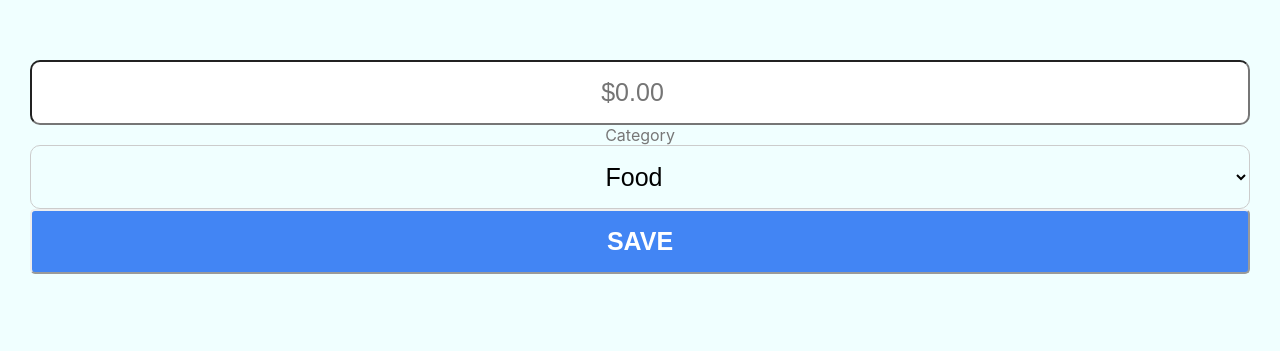
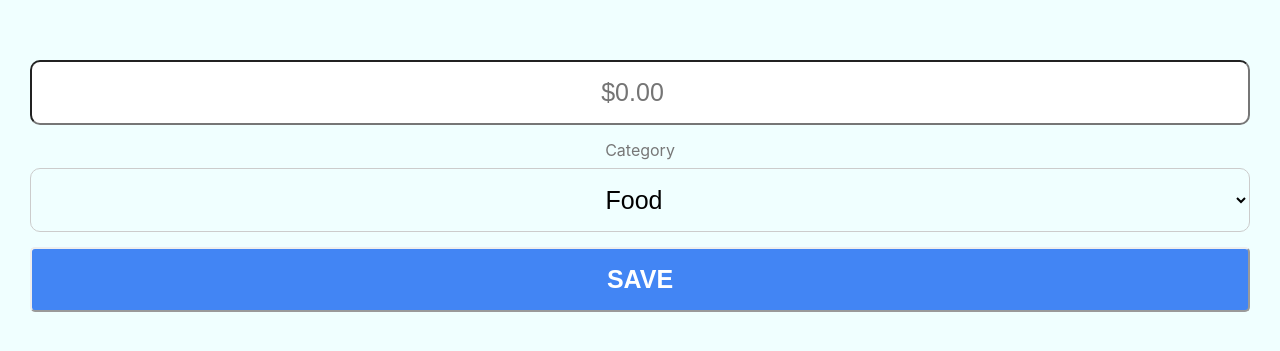
Before and after one commit to sahelgeson/dirtsimple-expensetracker, a React (Create React App) app: page / in a window 1280 px wide. Shown: the part 245-596 px from the top of the page. Built offline with nearby package versions, Linux system fonts and the light colour scheme.

Commit message:
fixes typo

```diff
--- a/src/History/HistoryEditForm.jsx
+++ b/src/History/HistoryEditForm.jsx
@@ -118,7 +118,7 @@ class HistoryEditForm extends Component{
 
     return(
       <form
-        className="ftable__row xxcard phm pbm pts mbs"
+        className="ftable__row phm pbm pts mbs"
       >
         <legend className="legend pvn pbs mbs">
             Edit
--- a/src/css/_spacing.scss
+++ b/src/css/_spacing.scss
@@ -18,7 +18,7 @@ $sizes: (
   'n': 0,
 );
 
-@each $orientation in orientations {
+@each $orientation in $orientations {
   @each $size, $px in $sizes {
     .p#{$orientation}#{$size} {
       @if ($orientation == 'a' or $orientation == 'v' or $orientation == 't') {
```
